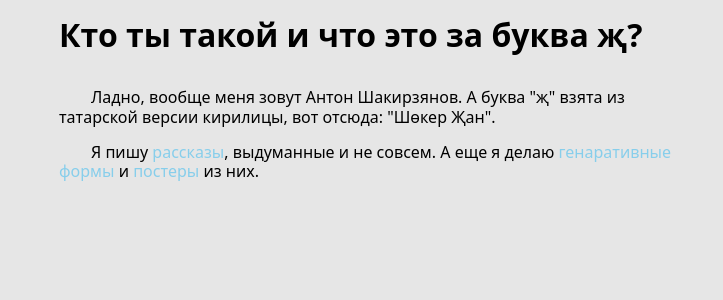
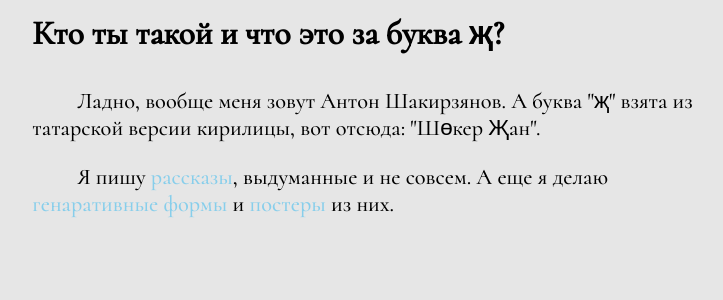
Before and after one commit to ashakirzianov/ashakirzianov-com, a Next.js app: page /about in a window 1280 px wide. Shown: the top 300 px of the page, without its empty margins (261-984 px from the left). Built offline with nearby package versions, Linux system fonts and the light colour scheme.

Commit message:
Improve text layout

```diff
--- a/components/TextBlock.tsx
+++ b/components/TextBlock.tsx
@@ -1,10 +1,16 @@
 import { ReactNode } from "react";
+import { Cormorant } from '@next/font/google';
+const textFont = Cormorant({
+    subsets: ['cyrillic-ext'],
+    weight: '500',
+    variable: '--font-text',
+});
 
 export function TextBlock({ children }: {
     children?: ReactNode,
 }) {
     return <div className="container">
-        <div className="post">
+        <div className={`post ${textFont.variable}`}>
             {children}
         </div>
         <style jsx>{`
@@ -12,16 +18,18 @@ export function TextBlock({ children }: {
                 display: flex;
                 justify-content: center;
                 align-items: center;
-                // font-family: Avenir Next,Helvetics,sans-serif;
-                padding: 10pt;
                 width: 100%;
             }
             .post {
-                max-width: 480pt;
+                padding: 10pt;
+                max-width: min(540pt, 100%);
+                font-size: 140%;
+                font-family: var(--font-text), serif;
             }
             `}</style>
         <style>{`
             h1 {
+                font-size: 1.5em;
                 margin-bottom: 1em;
             }
             p {
--- a/styles/globals.css
+++ b/styles/globals.css
@@ -36,7 +36,7 @@ html {
   --foreground-light: black;
   --shadow-light: rgba(0, 0, 0, .3);
   --paper-dark: #000;
-  --background-dark: #222222;
+  --background-dark: #383838;
   --foreground-dark: #CCCCCC;
   --shadow-dark: rgba(100, 100, 100, .3);
   --paper: var(--paper-light);
```
